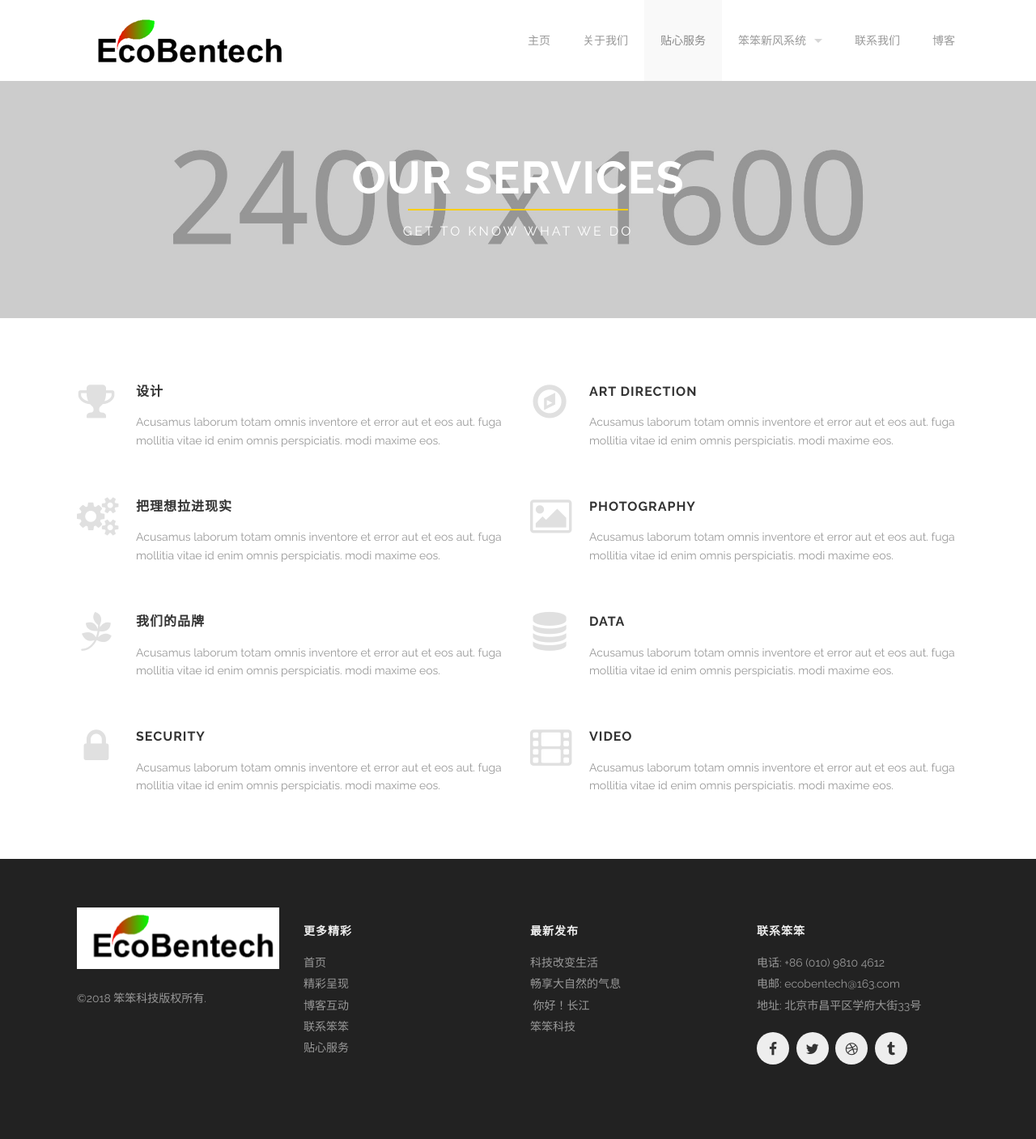
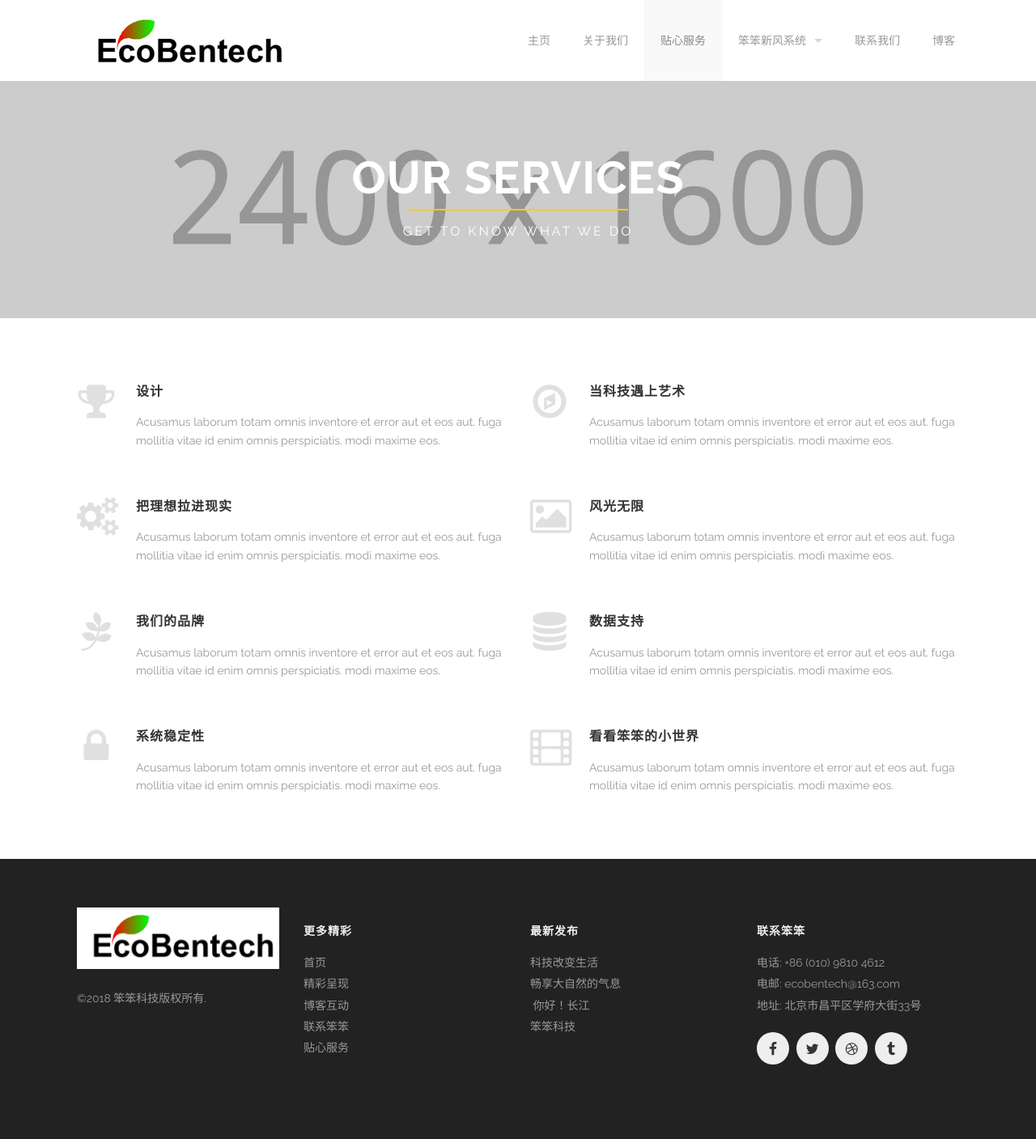
Before and after one commit to braveheart007/braveheart007.github.io, a Jekyll site: the page built from services.html, in a window 1280 px wide. Shown: the whole page at 81% size. Built offline with Jekyll 4.4.1, drawn with Linux system fonts in a browser that asks for light colours.

Commit message:
Update services.html

```diff
--- a/services.html
+++ b/services.html
@@ -13,20 +13,20 @@ services_left:
     title: 我们的品牌
     desc: Acusamus laborum totam omnis inventore et error aut et eos aut. fuga mollitia vitae id enim omnis perspiciatis. modi maxime eos.
   - icon: lock
-    title: Security
+    title: 系统稳定性
     desc: Acusamus laborum totam omnis inventore et error aut et eos aut. fuga mollitia vitae id enim omnis perspiciatis. modi maxime eos.
 services_right:
   - icon: compass
-    title: Art Direction
+    title: 当科技遇上艺术
     desc: Acusamus laborum totam omnis inventore et error aut et eos aut. fuga mollitia vitae id enim omnis perspiciatis. modi maxime eos.
   - icon: image
-    title: Photography
+    title: 风光无限
     desc: Acusamus laborum totam omnis inventore et error aut et eos aut. fuga mollitia vitae id enim omnis perspiciatis. modi maxime eos.
   - icon: database
-    title: Data
+    title: 数据支持
     desc: Acusamus laborum totam omnis inventore et error aut et eos aut. fuga mollitia vitae id enim omnis perspiciatis. modi maxime eos.
   - icon: film
-    title: Video
+    title: 看看笨笨的小世界
     desc: Acusamus laborum totam omnis inventore et error aut et eos aut. fuga mollitia vitae id enim omnis perspiciatis. modi maxime eos.
 ---
 
```
